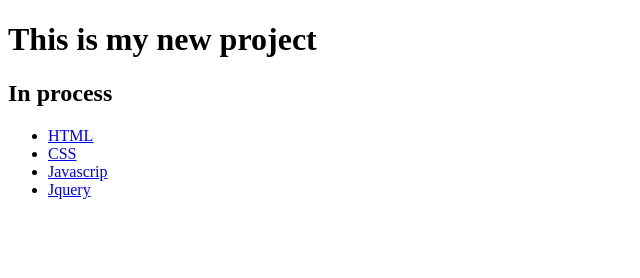
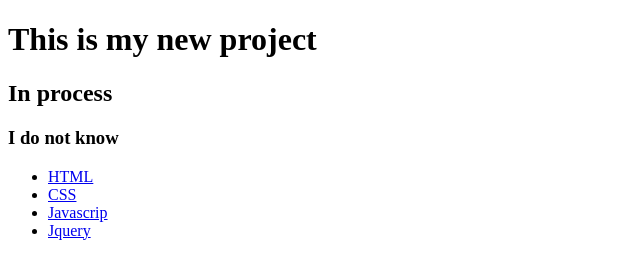
Before and after one commit to joseamn1/mySite, a plain HTML site: page index.html in a window 1280 px wide. Shown: the whole page, without its empty margins (0-640 px from the left). Drawn offline with Linux system fonts and the light colour scheme.

Commit message:
add h3 to header

```diff
--- a/index.html
+++ b/index.html
@@ -10,6 +10,7 @@
       <header class="main-header">
         <h1>This is my new project</h1>
         <h2>In process</h2>
+        <h3>I do not know</h3>
       </header>
       <nav class="main-nav">
         <ul>
```
